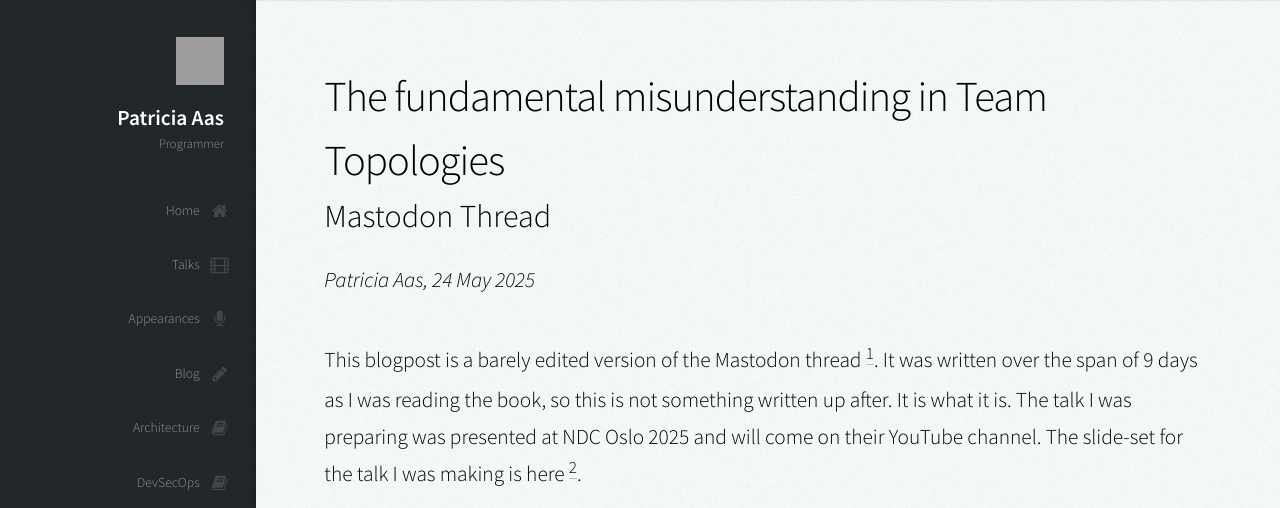
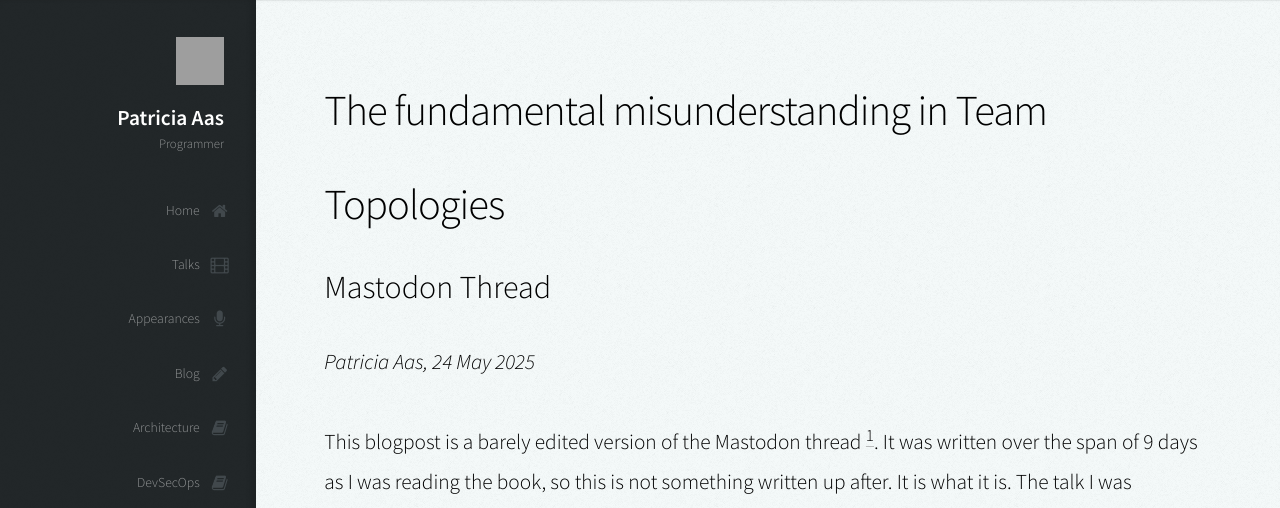
Before and after one commit to patricia-gallardo/patricia-gallardo.github.io, a Jekyll site: the page built from _posts/2025-05-24-team_topologies.md, in a window 1280 px wide and 1400 px high. Shown: the top 508 px of the window. Built offline with Jekyll 4.4.1, drawn with Linux system fonts in a browser that asks for light colours; nearby versions of some CDN libraries; grey boxes are pictures that could not be loaded.

Commit message:
Change line-height

```diff
--- a/assets/css/main.css
+++ b/assets/css/main.css
@@ -86,7 +86,7 @@ input, textarea, select {
 h1, h2, h3, h4, h5, h6 {
     font-weight: 300;
     color: var(--body-fg-color);
-    line-height: 1.5em
+    line-height: 2.2em
 }
 
 h1 a, h2 a, h3 a, h4 a, h5 a, h6 a {
```
